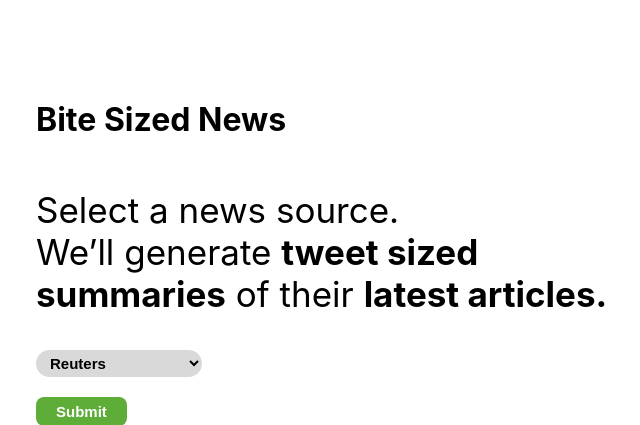
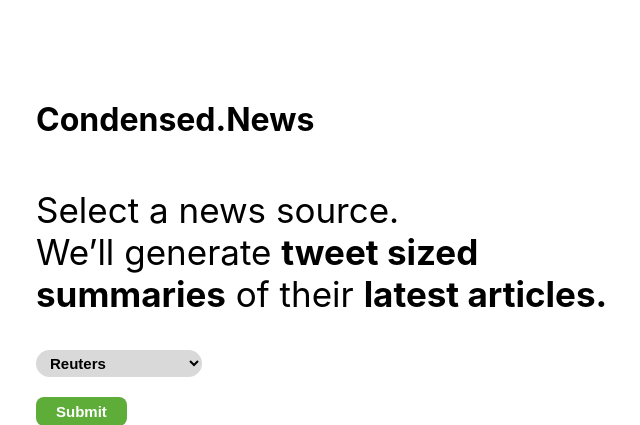
Before and after one commit to SohailSayed/newsBits, a Flask app: page / in a window 1280 px wide. Shown: the top 425 px of the page, without its empty margins (284-924 px from the left). Run offline with Flask 3, Linux system fonts and the light colour scheme.

Commit message:
change name to reflect domain name change

```diff
--- a/templates/homepage.html
+++ b/templates/homepage.html
@@ -6,7 +6,7 @@
         <link rel="icon" type="image/x-icon" href="/static/BiteSizedNewsFavicon.png">
     </head>
     <body>
-        <h1>Bite Sized News</h1>
+        <h1>Condensed.News</h1>
         <div class="homeText">
             <p class="topHomeSentence">Select a news source.</p>
             <p>We’ll generate <b>tweet sized summaries</b> of their <b>latest articles.</b></p>
```
